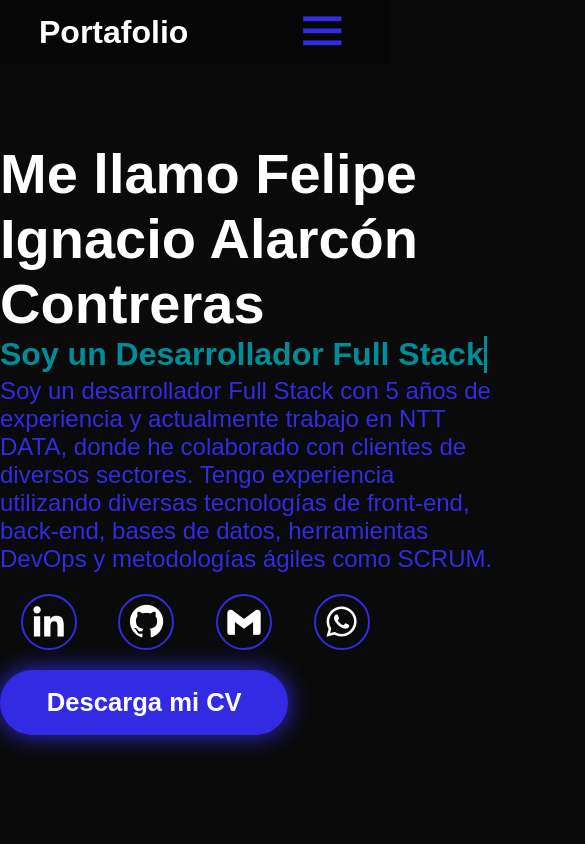
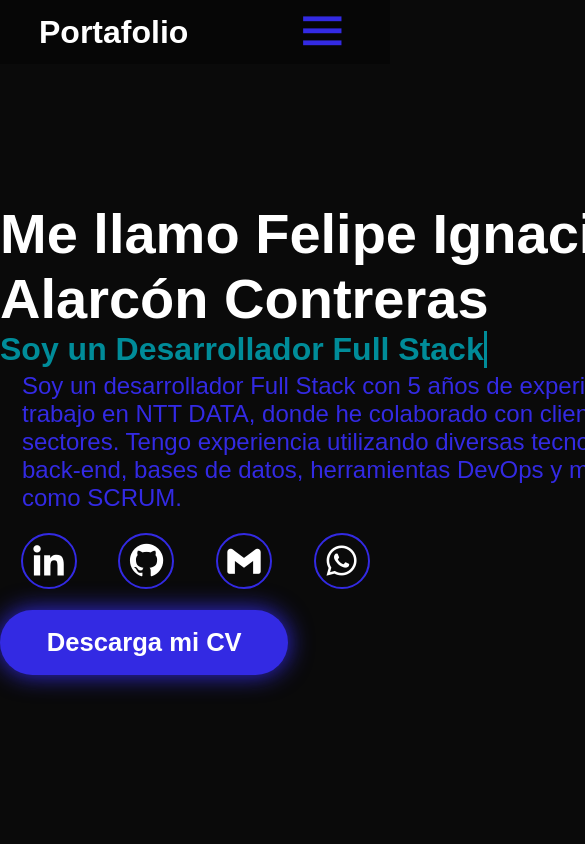
Before and after one commit to felipe1521/mi-portafolio, a Next.js app: page / in a window 390 px wide. Shown: the top 844 px of the page, 585 px wide, since content can reach past the window. Built offline with nearby package versions, Linux system fonts and the light colour scheme; a web font is replaced by a local one.

Commit message:
se corrigen mas bugs de diseño responsivo

```diff
--- a/src/app/education/module.css
+++ b/src/app/education/module.css
@@ -43,7 +43,7 @@
   text-align: justify;
 }
 
-@media (max-width: 599px) {
+@media (max-width: 768px) {
   .education-container {
     display: flex;
     flex-direction: column;
--- a/src/app/experience/module.css
+++ b/src/app/experience/module.css
@@ -94,7 +94,7 @@
 }
 
 
-@media (max-width: 599px) {
+@media (max-width: 768px) {
   .timeline-items {
     width: 100%;
   }
--- a/src/app/globals.css
+++ b/src/app/globals.css
@@ -75,7 +75,10 @@ a {
   width: 50px;
 }
 
-@media (max-width: 599px) {
+@media (max-width: 768px) {
+  main {
+    width: 100vh;
+  }
   section {
     margin: 0;
     padding: 0;
--- a/src/app/home/module.css
+++ b/src/app/home/module.css
@@ -67,7 +67,7 @@
   50% { border-color: var(--secondary-bg-color); }
 }
 
-@media (max-width: 599px) {
+@media (max-width: 768px) {
   .home-content h1 {
     font-size: 3.5rem;
   }
```
